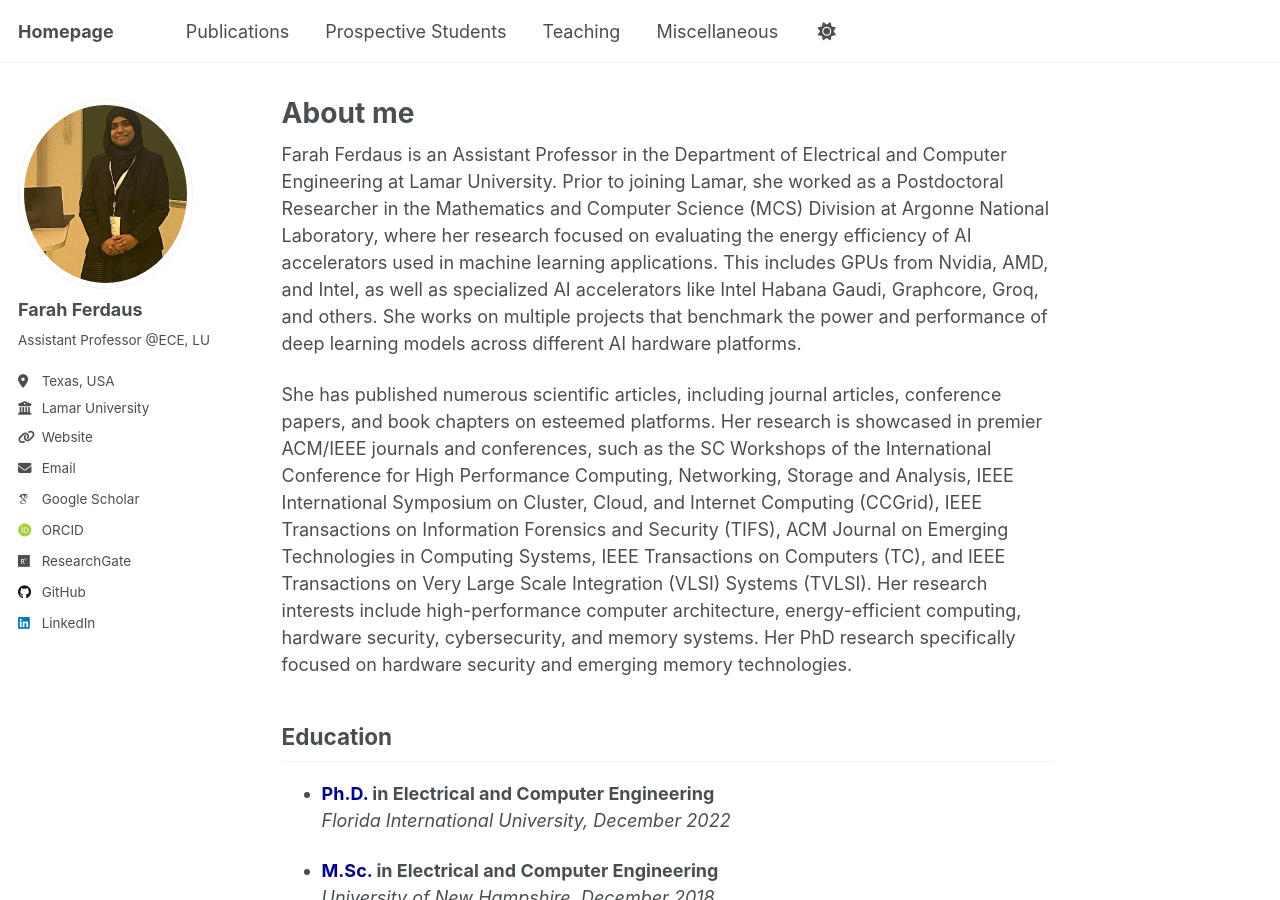
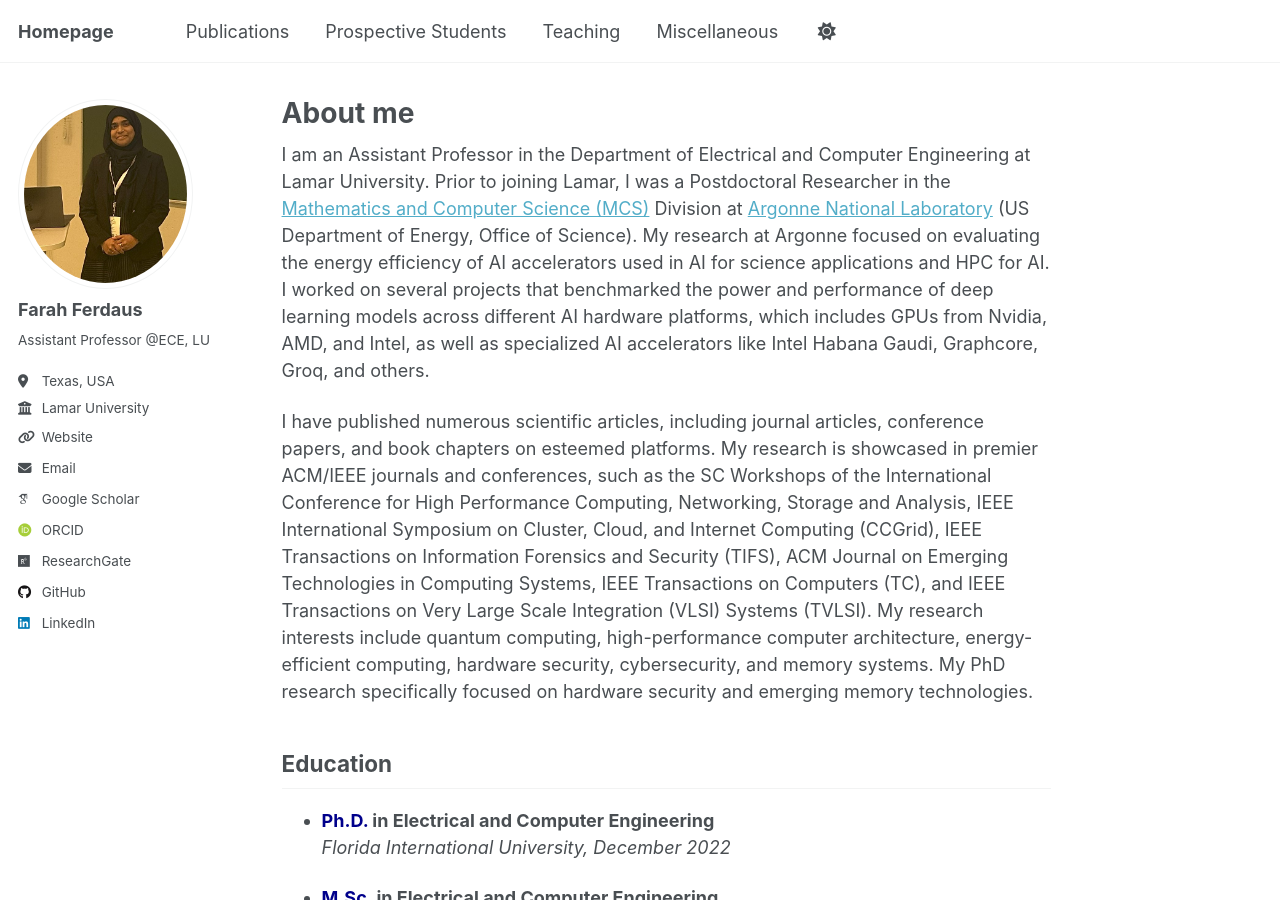
Before and after one commit to fferdaus/fferdaus.github.io, a Jekyll site: the page built from _pages/about.md, in a window 1280 px wide and 900 px high. Built offline with Jekyll 4.4.1, drawn with Linux system fonts in a browser that asks for light colours; some web fonts are replaced; some of the changed text lies outside the part shown.

Commit message:
Update about.md

```diff
--- a/_pages/about.md
+++ b/_pages/about.md
@@ -7,11 +7,12 @@ redirect_from:
   - /about.html
 ---
 
-Farah Ferdaus is an Assistant Professor in the Department of Electrical and Computer Engineering at Lamar University. Prior to joining Lamar, she worked as a Postdoctoral Researcher in the Mathematics and Computer Science (MCS) Division at Argonne National Laboratory, where her research focused on evaluating the energy efficiency of AI accelerators used in machine learning applications. This includes GPUs from Nvidia, AMD, and Intel, as well as specialized AI accelerators like Intel Habana Gaudi, Graphcore, Groq, and others. She works on multiple projects that benchmark the power and performance of deep learning models across different AI hardware platforms.
+
+I am an Assistant Professor in the Department of Electrical and Computer Engineering at Lamar University. Prior to joining Lamar, I was a Postdoctoral Researcher in the [Mathematics and Computer Science (MCS)](https://www.anl.gov/mcs) Division at [Argonne National Laboratory](https://www.anl.gov/) (US Department of Energy, Office of Science). My research at Argonne focused on evaluating the energy efficiency of AI accelerators used in AI for science applications and HPC for AI. I worked on several projects that benchmarked the power and performance of deep learning models across different AI hardware platforms, which includes GPUs from Nvidia, AMD, and Intel, as well as specialized AI accelerators like Intel Habana Gaudi, Graphcore, Groq, and others.
 
 <!--She earned her Ph.D. in Fall 2022 from the Department of Electrical and Computer Engineering at Florida International University and her M.Sc. in Fall 2018 from the University of New Hampshire. Earlier, Farah received her B.Sc. in Electrical and Electronic Engineering from the Bangladesh University of Engineering and Technology (BUET) in September 2015. Before starting her graduate studies, Farah worked as an electrical safety engineer at Stichting Bangladesh Accord Foundation for a year and a half.-->
 
-She has published numerous scientific articles, including journal articles, conference papers, and book chapters on esteemed platforms. Her research is showcased in premier ACM/IEEE journals and conferences, such as the SC Workshops of the International Conference for High Performance Computing, Networking, Storage and Analysis, IEEE International Symposium on Cluster, Cloud, and Internet Computing (CCGrid), IEEE Transactions on Information Forensics and Security (TIFS), ACM Journal on Emerging Technologies in Computing Systems, IEEE Transactions on Computers (TC), and IEEE Transactions on Very Large Scale Integration (VLSI) Systems (TVLSI). Her research interests include high-performance computer architecture, energy-efficient computing, hardware security, cybersecurity, and memory systems. Her PhD research specifically focused on hardware security and emerging memory technologies.
+I have published numerous scientific articles, including journal articles, conference papers, and book chapters on esteemed platforms. My research is showcased in premier ACM/IEEE journals and conferences, such as the SC Workshops of the International Conference for High Performance Computing, Networking, Storage and Analysis, IEEE International Symposium on Cluster, Cloud, and Internet Computing (CCGrid), IEEE Transactions on Information Forensics and Security (TIFS), ACM Journal on Emerging Technologies in Computing Systems, IEEE Transactions on Computers (TC), and IEEE Transactions on Very Large Scale Integration (VLSI) Systems (TVLSI). My research interests include quantum computing, high-performance computer architecture, energy-efficient computing, hardware security, cybersecurity, and memory systems. My PhD research specifically focused on hardware security and emerging memory technologies.
 
 
 ## Education
@@ -59,6 +60,7 @@ She has published numerous scientific articles, including journal articles, conf
 
 
 ## News
+- [Nov 2025] Mentored a Ph.D. student at [SC25](https://sc25.supercomputing.org/students/mentor-protege-matching/).
 - [Jun 2025] Will be joining the Department of Electrical and Computer Engineering at Lamar University as a tenure-track Assistant Professor starting Fall'25.
 - [Feb 2025] Our paper [Evaluating Energy Efficiency of AI Accelerators Using Two MLPerf Benchmarks](https://ieeexplore.ieee.org/abstract/document/11044796) just got accepted at [CCGrid2025](https://site.uit.no/ccgrid2025/)!
 - [Nov 2024] Mentored a [Ph.D. student](https://www.linkedin.com/feed/update/urn:li:activity:7266566474553528321/) at [SC24](https://sc24.supercomputing.org/).
```
